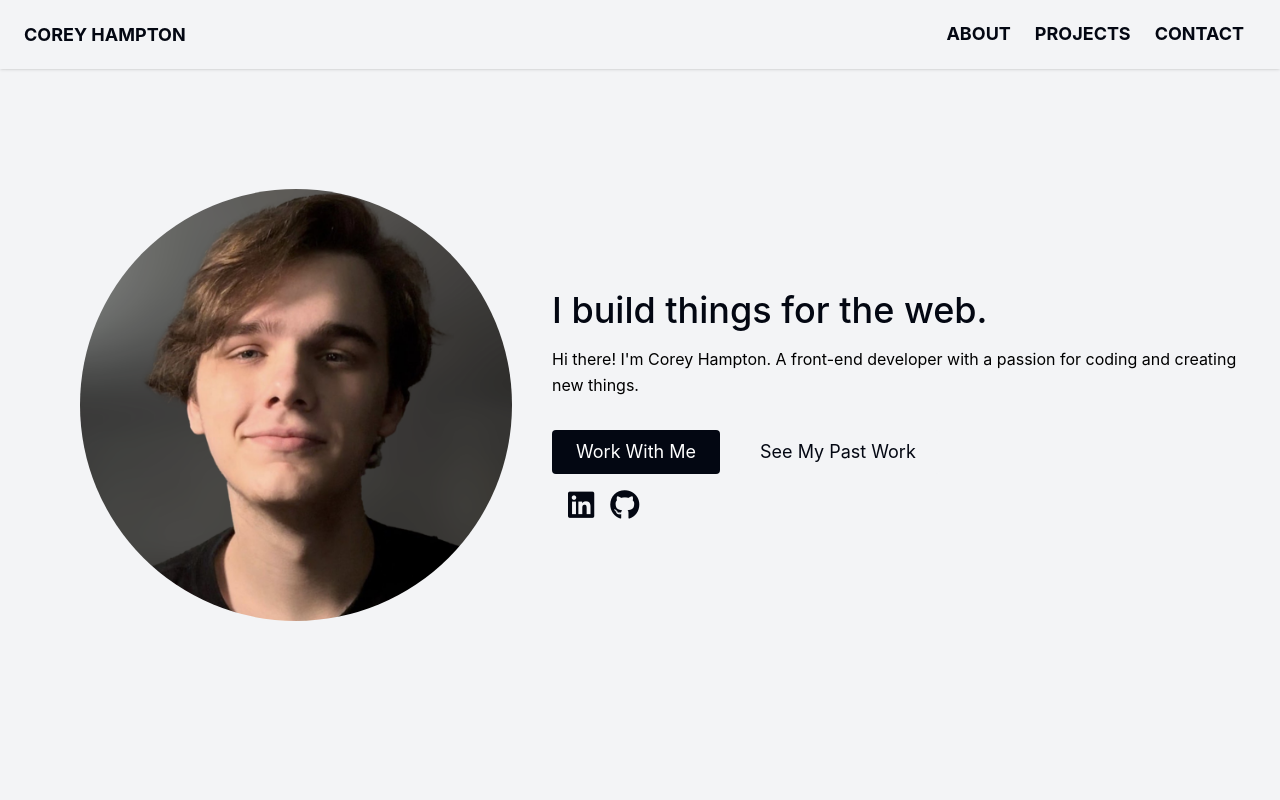
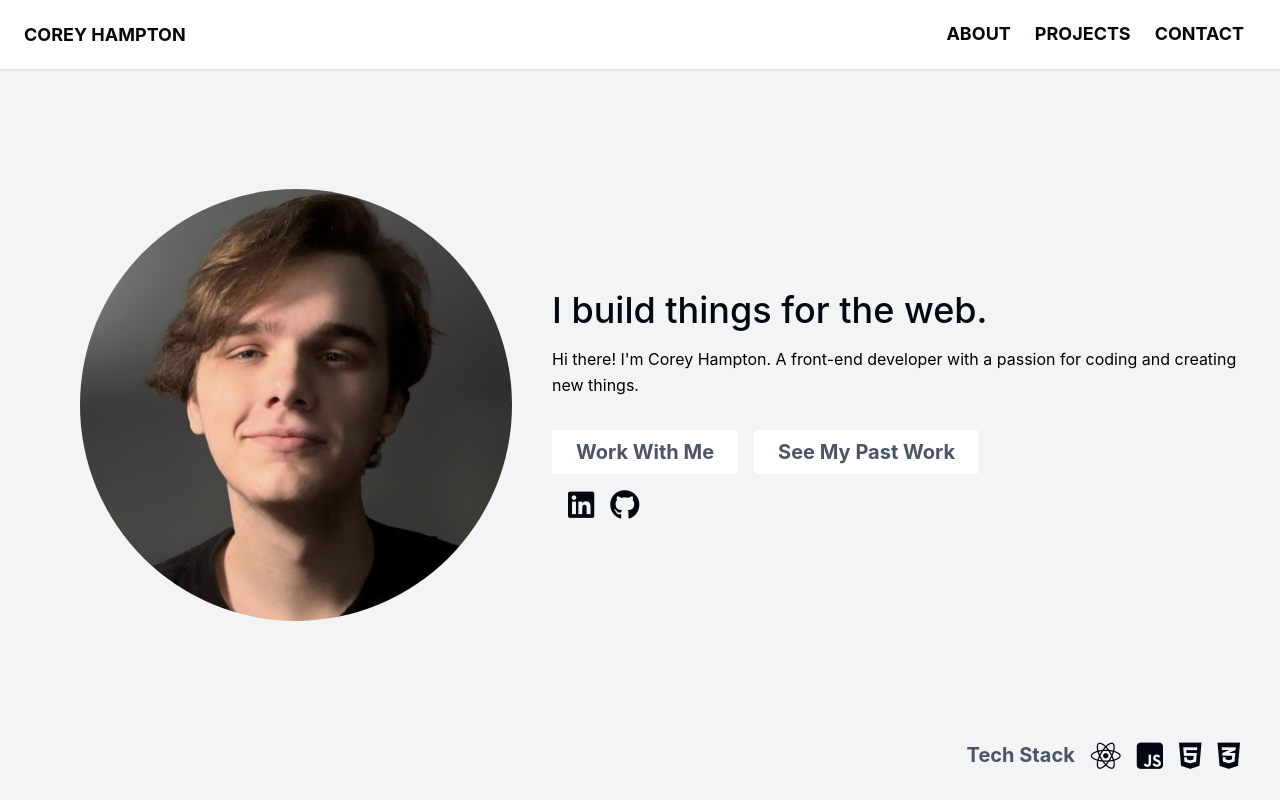
Before and after one commit to CoreyHam/CoreyHam.github.io, a React (Create React App) app in the folder portfolio/: page / in a window 1280 px wide. Shown: the top 800 px of the page. Built offline with nearby package versions, Linux system fonts and the light colour scheme.

Commit message:
update header with tech stack and update some colors

```diff
--- a/portfolio/src/Components/Header.js
+++ b/portfolio/src/Components/Header.js
@@ -7,7 +7,7 @@ export default function Header({ fixed }) {
         <div className="bg-gray-100 h-screen" id="header">
 
             <div className="container mx-auto flex px-10 py-20 md:flex-row flex-col items-center">
-                <div className="lg:max-w-lg lg:w-full md:w-1/2 w-5/6 mb-10 md:mb-0">
+                <div className="lg:max-w-lg lg:w-full md:w-1/2 w-5/6 md:mb-0">
                     <img className="object-cover object-center rounded-full p-10" alt="hero" src={photo} />
                 </div>
                 <div className="flex flex-col md:items-start md:text-left mb-16 md:mb-0 items-center text-center">
@@ -19,16 +19,15 @@ export default function Header({ fixed }) {
                         <a
 
                             href="#contact"
-                            className="inline-flex text-white bg-gray-950 border-0 py-2 px-6 focus:outline-none hover:bg-gray-800 rounded text-lg"
+                            className="inline-flex text-gray-600 bg-white text-xl font-bold border-0 py-2 px-6 focus:outline-none hover:bg-gray-200 rounded text-lg"
                         >Work With Me
                         </a>
                         <a
                             href="#projects"
-                            className="ml-4 inline-flex text-gray-950 bg-gray-100 border-0 py-2 px-6 focus:outline-none hover:bg-gray-200 rounded text-lg"
+                            className="ml-4 inline-flex text-gray-600 text-xl font-bold bg-white border-0 py-2 px-6 focus:outline-none hover:bg-gray-200 rounded text-lg"
                         >See My Past Work
                         </a>
                     </div>
-                    {/* add linkedin and github */}
                     <div className="flex justify-center mt-4">
                         <a
                             href="https://www.linkedin.com/in/corey-hampton-dev/"
@@ -43,7 +42,34 @@ export default function Header({ fixed }) {
                     </div>
                 </div>
             </div>
+            <div className="container mx-auto flex-end px-10 flex-col items-center">
+                <div className="flex flex-col md:items-end md:text-right mb-16 md:mb-0 items-center text-center">
+                    <div className="flex justify-center">
+                    <h1 className="text-xl font-bold text-gray-600">Tech Stack
+                    </h1>
+                        <a
+                            href="https://reactjs.org/"
+                            className="ml-4 inline-flex text-gray-950 border-0 focus:outline-none hover:text-gray-800 rounded text-3xl"
+                        > <i class="fa-brands fa-react"></i>
+                        </a>
+                        <a
+                            href="https://www.javascript.com/"
+                            className="ml-4 inline-flex text-gray-950 border-0 focus:outline-none hover:text-gray-800 rounded text-3xl"
+                        > <i class="fa-brands fa-js-square"></i>
+                        </a>
+                        <a
+                            href="https://www.w3schools.com/html/"
+                            className="ml-4 inline-flex text-gray-950 border-0 focus:outline-none hover:text-gray-800 rounded text-3xl"
+                        > <i class="fa-brands fa-html5"></i>
+                        </a>
+                        <a
+                            href="https://www.w3schools.com/css/"
+                            className="ml-4 inline-flex text-gray-950 border-0 focus:outline-none hover:text-gray-800 rounded text-3xl"
+                        > <i class="fa-brands fa-css3-alt"></i>
+                        </a>
+                    </div>
+                </div>
+            </div>
         </div>
-
     );
 }
--- a/portfolio/src/Components/Navbar.js
+++ b/portfolio/src/Components/Navbar.js
@@ -4,7 +4,7 @@ export default function Navbar({ fixed }) {
     const [navbarOpen, setNavbarOpen] = React.useState(false);
     return (
         <>
-            <nav className="sticky top-0 z-10 relative flex flex-wrap items-center justify-between px-2 py-3 bg-gray-100 m-0 shadow">
+            <nav className="sticky top-0 z-10 relative flex flex-wrap items-center justify-between px-2 py-3 bg-white m-0 shadow">
                 <div className="container px-4 mx-auto flex flex-wrap items-center justify-between">
                     <div className="w-full relative flex justify-between lg:w-auto lg:static lg:block lg:justify-start">
                         <a
```
